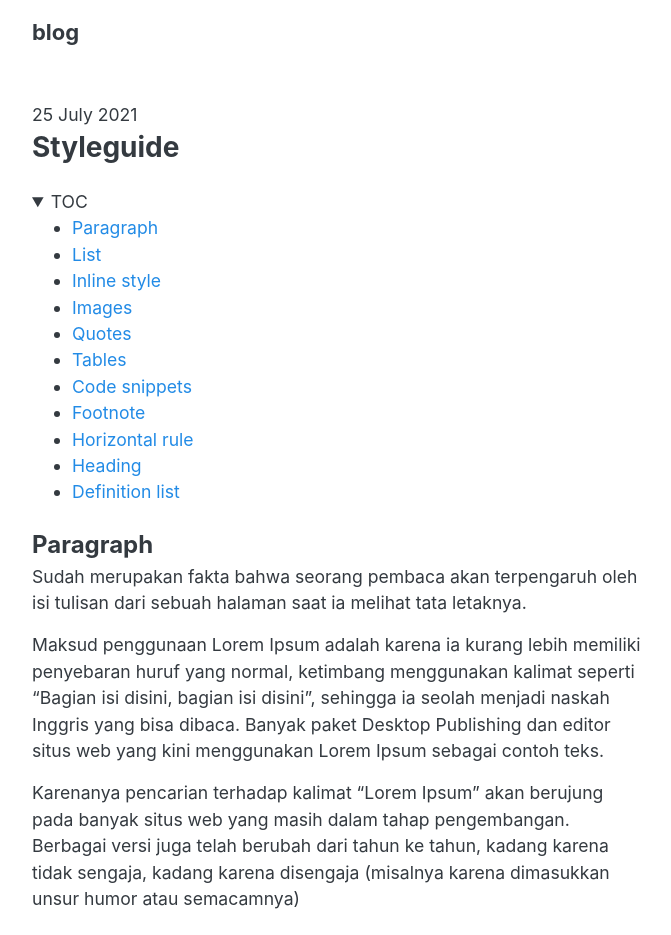
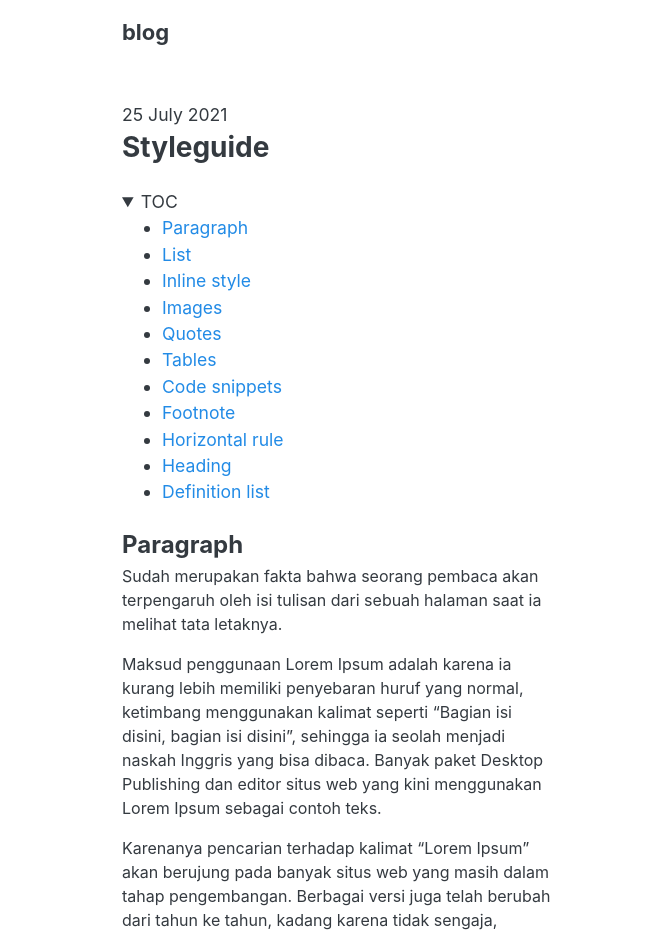
Before and after one commit to mhmdilfaj/blog, a Jekyll site: the page built from _posts/2021-07-25-styleguide.md, in a window 1280 px wide. Shown: the top 935 px of the page, without its empty margins (302-973 px from the left). Built offline with Jekyll 4.4.1, drawn with Linux system fonts in a browser that asks for light colours.

Commit message:
Update stylesheet.css

```diff
--- a/assets/stylesheet.css
+++ b/assets/stylesheet.css
@@ -144,6 +144,7 @@ h6 {
 p {
   margin-top: 0;
   margin-bottom: var(--spacer);
+  font-size: 1rem;
 }
 
 small {
@@ -183,7 +184,6 @@ blockquote p:last-child {
 
 code {
   padding: .25em;
-  font-size: 80%;
   color: var(--gray-700);
   background-color: var(--gray-000);
 }
@@ -224,16 +224,16 @@ a[href^="#fnref:"] {
 
 /* layout */
 .container {
-  max-width: 25em;
+  max-width: 25rem;
   padding-left: 24px;
   padding-right: 24px;
   margin-left:  auto;
   margin-right: auto;
 }
 
-@media (min-width: 25em) {
+@media (min-width: 25rem) {
   .container {
-    max-width: 30em;
+    max-width: 30rem;
   }
 }
 
```
